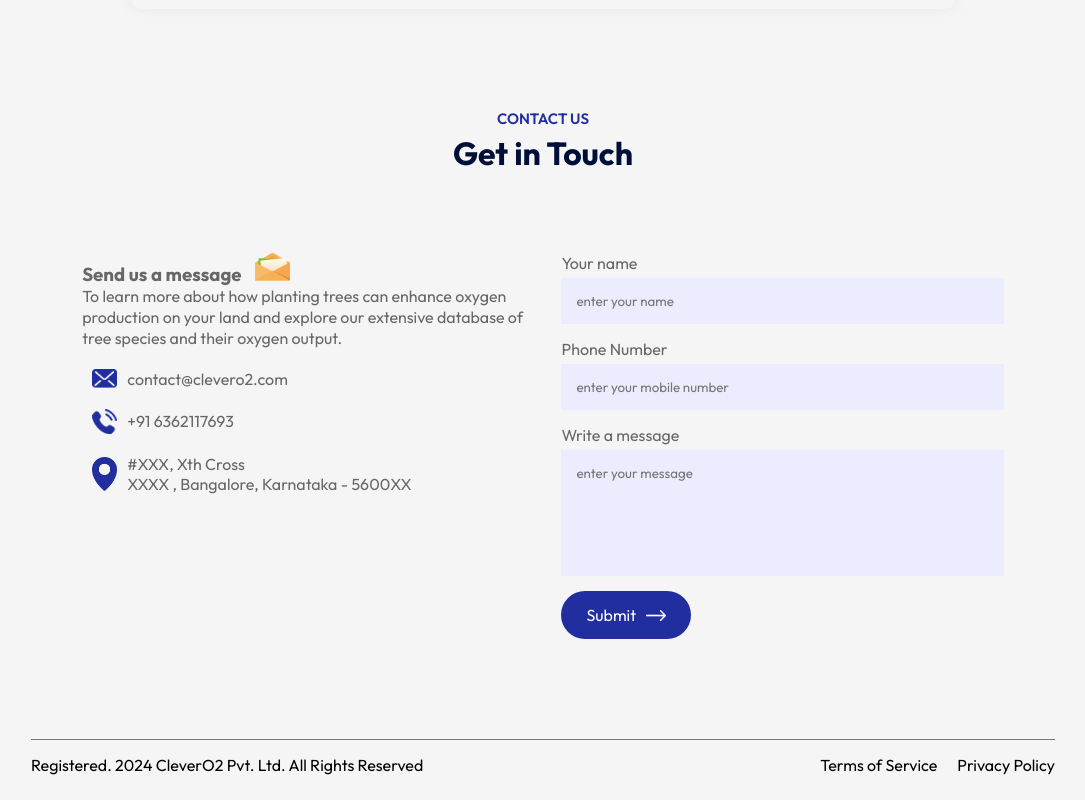
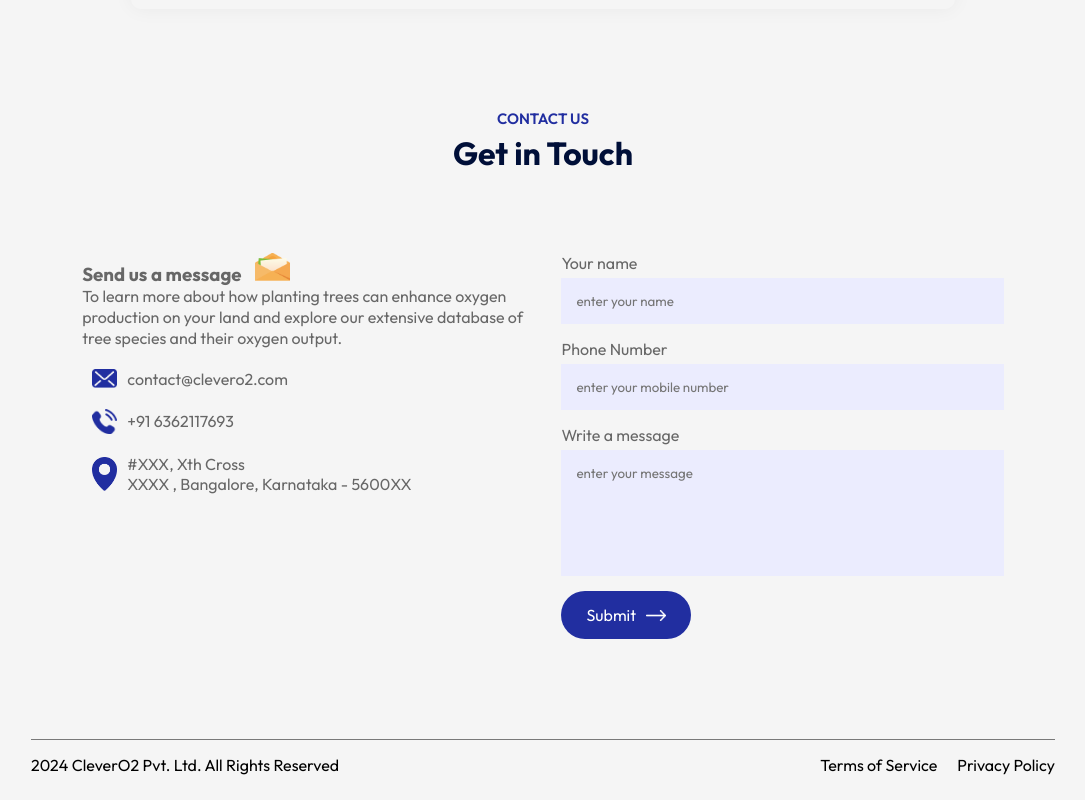
Before and after one commit to theDevPai/clevero2, a React (Vite) app: page / in a window 1280 px wide. Shown: the part 3642-4442 px from the top of the page, without its empty margins (97-1182 px from the left). Built offline with nearby package versions, Linux system fonts and the light colour scheme.

Commit message:
Update Footer.jsx

```diff
--- a/src/Components/Footer/Footer.jsx
+++ b/src/Components/Footer/Footer.jsx
@@ -4,7 +4,7 @@ import './footer.css'
 const Footer = () => {
   return (
     <div className='footer'>
-       <p>Registered. 2024 CleverO2 Pvt. Ltd. All Rights Reserved</p>
+       <p>2024 CleverO2 Pvt. Ltd. All Rights Reserved</p>
        <ul>
         <li>Terms of Service</li>
         <li>Privacy Policy</li>
```
